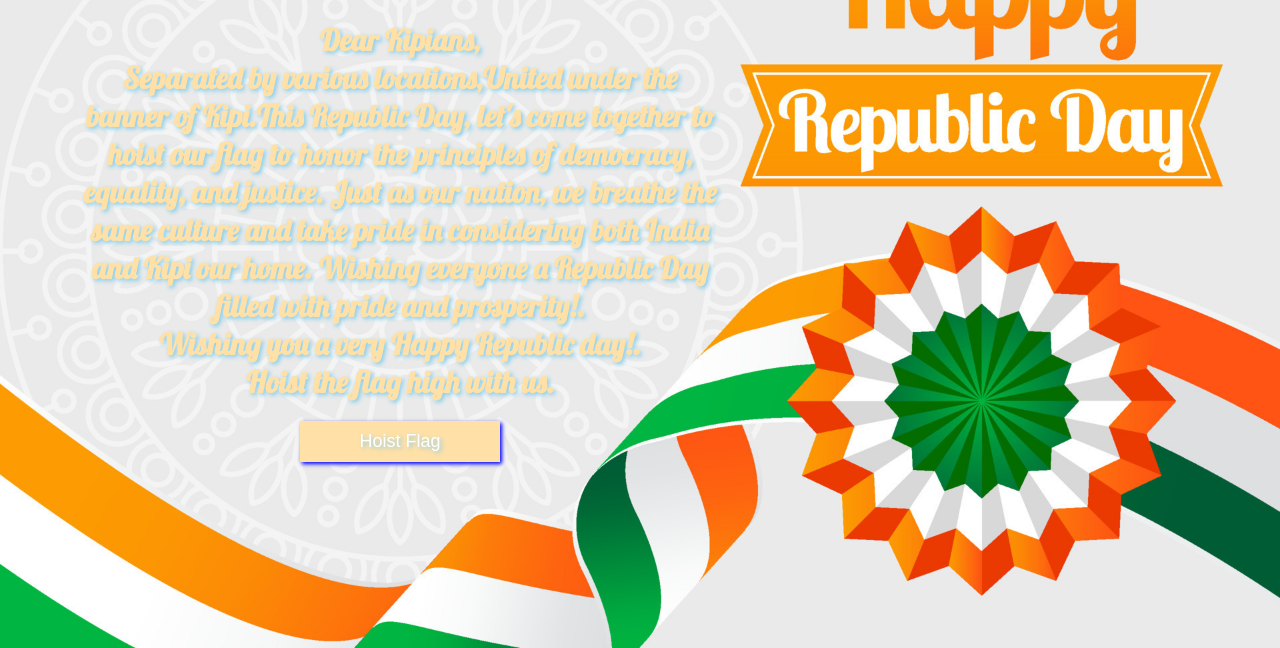
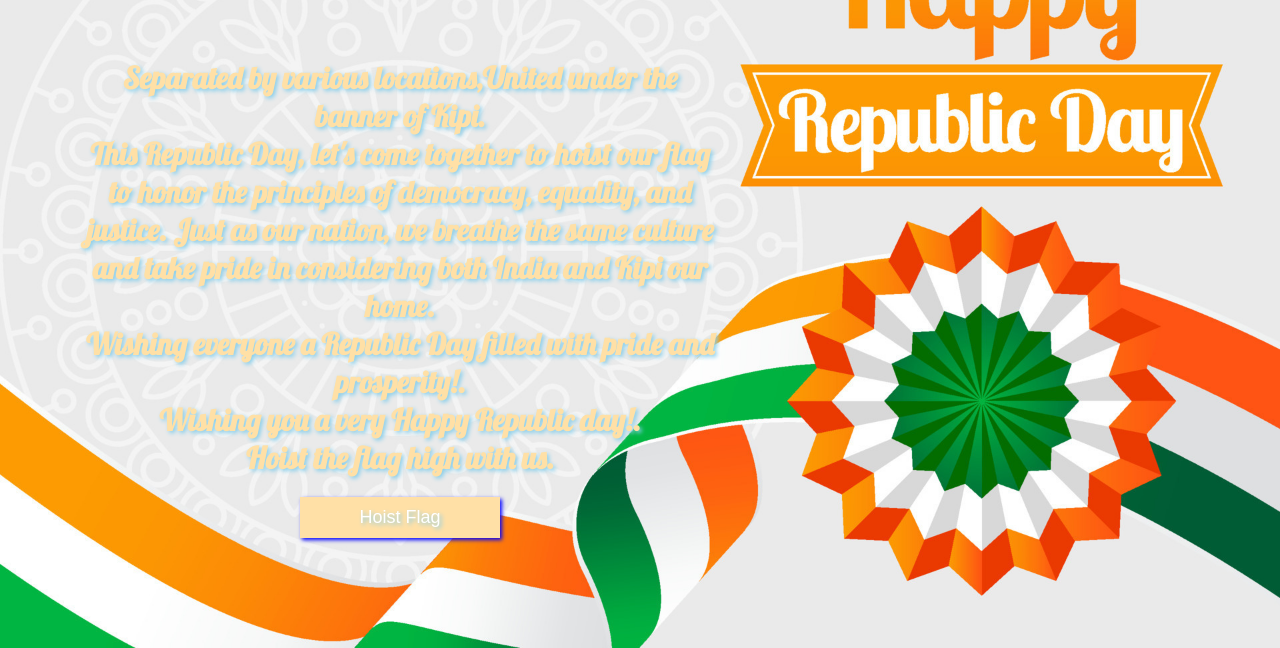
Before and after one commit to amarbaranwal123/FLAG, a plain HTML site: page index.html in a window 1280 px wide. Shown: the part 152-800 px from the top of the page. Drawn offline with Linux system fonts and the light colour scheme.

Commit message:
Update index.html

```diff
--- a/index.html
+++ b/index.html
@@ -93,7 +93,7 @@ h1 {
  <div class="top-left">
 	<center>
 	<img src="KIPI_Logo.png" alt="KIPI.BI" >
-	<h1>Dear Kipians,<br>Separated by various locations,United under the banner of Kipi.This Republic Day, let's come together to hoist our flag to honor the principles of democracy, equality, and justice. Just as our nation, we breathe the same culture and take pride in considering both India and Kipi our home. Wishing everyone a Republic Day filled with pride and prosperity!.<br> Wishing you a very Happy Republic day!.<br> Hoist the flag high with us.</h1>
+	<h1><br>Separated by various locations,United under the banner of Kipi.<br>This Republic Day, let's come together to hoist our flag to honor the principles of democracy, equality, and justice. Just as our nation, we breathe the same culture and take pride in considering both India and Kipi our home. <br>Wishing everyone a Republic Day filled with pride and prosperity!.<br> Wishing you a very Happy Republic day!.<br> Hoist the flag high with us.</h1>
     <a href="flag1.html"><button id="myBtn">Hoist Flag</button></a></center>
  </div>
 </body>
```
